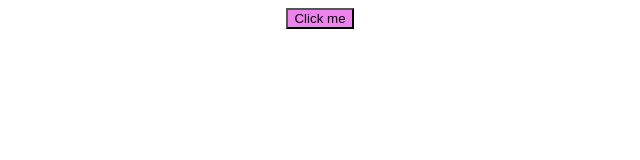
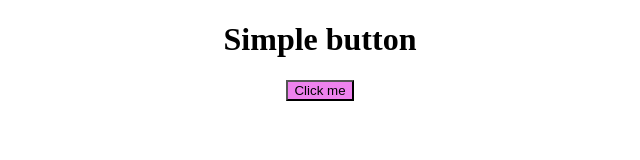
Before and after one commit to Y3LL0WZ3R/HTML, a plain HTML site: page index.html in a window 1280 px wide. Shown: the whole page, without its empty margins (320-960 px from the left). Drawn offline with Linux system fonts and the light colour scheme.

Commit message:
Update index.html

```diff
--- a/index.html
+++ b/index.html
@@ -6,6 +6,7 @@
 rel="stylesheet"
 href="style.css"
 <body>
+<h1>Simple button</h1>
 <button>Click me</button>
 </body>
 </head>
```
